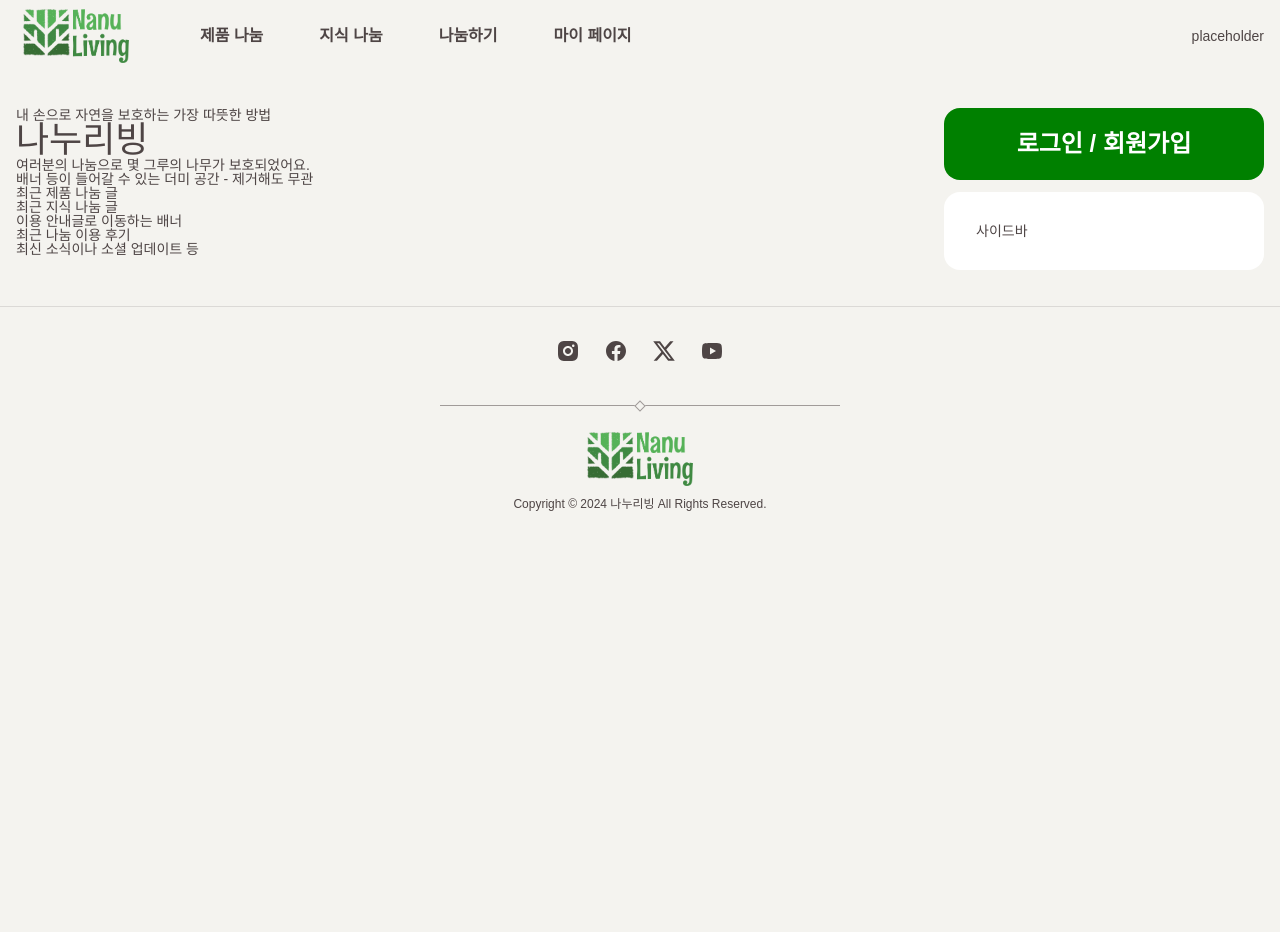
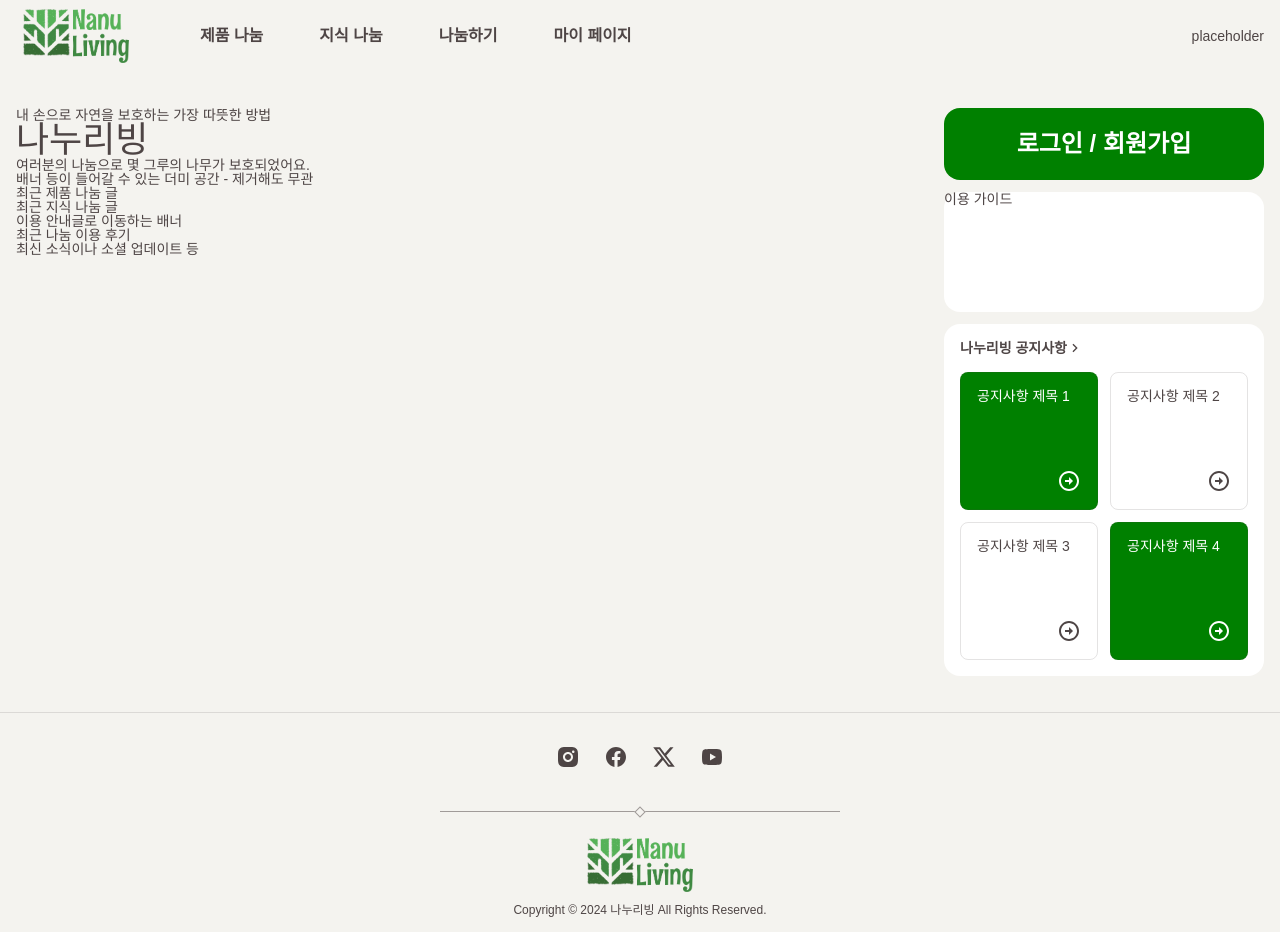
Before and after one commit to prgrms-fe-devcourse/NFE1_2_SharingLiving, a React (Vite) app in the folder shareliving-front/: page / in a window 1280 px wide. Before the commit the page ends 800 px from the top, so only its background shows below. Built offline with nearby package versions, Linux system fonts and the light colour scheme; a web font is replaced by a local one.

Commit message:
update: 레이아웃 중간 배포

```diff
--- a/shareliving-front/src/App.jsx
+++ b/shareliving-front/src/App.jsx
@@ -1,16 +1,13 @@
 import './assets/css/style.css';
-import Header from './components/Header';
-import Footer from './components/Footer';
+import Layout from './components/layouts/Layout';
 import LandingPage from './components/LandingPage';
 
 function App() {
   return (
     <>
-      <Header />
-
-      <LandingPage />
-
-      <Footer />
+      <Layout>
+        <LandingPage />
+      </Layout>
     </>
   );
 }
--- a/shareliving-front/src/assets/css/components/_MainSideBar.scss
+++ b/shareliving-front/src/assets/css/components/_MainSideBar.scss
@@ -5,6 +5,56 @@
     flex-flow: column nowrap;
     gap: .6rem;
     width: 16rem;
+}
+
+#sideBanner { // 사이드바 이용 안내 배너
+    height: 6rem;
+}
+
+#sideNews { // 사이드바 최신 공지사항
+
+}
+
+.sidebar-news-title {
+    display: flex;
+    align-items: center;
+    padding: .8rem;
+    font-weight: 900;
+
+    > .icons {
+        width: .8rem;
+    }
+}
+
+.sidebar-news-grid {
+    display: grid;
+    grid-template-columns: repeat(2, 1fr);
+    gap: .6rem;
+    padding-inline: .8rem;
+    padding-block-end: .8rem;
+}
+
+.sidebar-news-item {
+    padding: .8rem;
+    aspect-ratio: 1 / 1;
+    border: 1px solid rgb(var(--clr-text) / .15);
+    border-radius: .4rem;
+
+    &:nth-child(3n + 1) {
+        background-color: green; // 임시 배경색
+        color: rgb(var(--clr-min));
+    }
+
+    > a {
+        display: flex;
+        flex-flow: column nowrap;
+        justify-content: space-between;
+        height: 100%;
+    }
+
+    .icons {
+        margin-inline-start: auto;
+    }
 }
 
 @media screen and (max-width: 70rem) { // 1400px부터 사이드바 숨김 처리, 버튼 클릭시 사이드에서 나오도록 표시
--- a/shareliving-front/src/assets/css/layouts/_commons.scss
+++ b/shareliving-front/src/assets/css/layouts/_commons.scss
@@ -12,7 +12,6 @@
 }
 
 .rounded { // 둥근 테두리 컨테이너
-    padding: 1.6rem;
     border-radius: .8rem;
     background-color: rgb(var(--clr-min));
 }
@@ -45,6 +44,10 @@
 .icons { // svg 아이콘 사용시 이 클래스를 붙여야 함
     width: 1.2rem;
     aspect-ratio: 1 / 1;
+}
+
+#navBreadCrumbs {
+    margin-block-end: .6rem;
 }
 
 #customAlert {
--- a/shareliving-front/src/assets/css/style.css
+++ b/shareliving-front/src/assets/css/style.css
@@ -550,7 +550,6 @@ a:hover, a:focus, a:active {
 }
 
 .rounded {
-  padding: 1.6rem;
   border-radius: 0.8rem;
   background-color: rgb(var(--clr-min));
 }
@@ -581,6 +580,10 @@ a:hover, a:focus, a:active {
 .icons {
   width: 1.2rem;
   aspect-ratio: 1/1;
+}
+
+#navBreadCrumbs {
+  margin-block-end: 0.6rem;
 }
 
 #customAlert {
@@ -675,6 +678,17 @@ a:hover, a:focus, a:active {
 
 /* _mainPage.scss */
 /* _subPages.scss */
+#navBreadCrumbs {
+  display: flex;
+  align-items: center;
+  gap: 0.2rem;
+  padding: 0.4rem 0.8rem;
+}
+
+.breadcrumb-item {
+  padding: 0.4rem;
+}
+
 /* _subPages.scss */
 /* _footers.scss */
 #footPrimary {
@@ -723,6 +737,48 @@ a:hover, a:focus, a:active {
   width: 16rem;
 }
 
+#sideBanner {
+  height: 6rem;
+}
+
+.sidebar-news-title {
+  display: flex;
+  align-items: center;
+  padding: 0.8rem;
+  font-weight: 900;
+}
+.sidebar-news-title > .icons {
+  width: 0.8rem;
+}
+
+.sidebar-news-grid {
+  display: grid;
+  grid-template-columns: repeat(2, 1fr);
+  gap: 0.6rem;
+  padding-inline: 0.8rem;
+  padding-block-end: 0.8rem;
+}
+
+.sidebar-news-item {
+  padding: 0.8rem;
+  aspect-ratio: 1/1;
+  border: 1px solid rgb(var(--clr-text)/0.15);
+  border-radius: 0.4rem;
+}
+.sidebar-news-item:nth-child(3n+1) {
+  background-color: green;
+  color: rgb(var(--clr-min));
+}
+.sidebar-news-item > a {
+  display: flex;
+  flex-flow: column nowrap;
+  justify-content: space-between;
+  height: 100%;
+}
+.sidebar-news-item .icons {
+  margin-inline-start: auto;
+}
+
 @media screen and (max-width: 70rem) {
   #sideBarMain {
     display: none;
--- a/shareliving-front/src/components/AlterHeader.jsx
+++ b/shareliving-front/src/components/AlterHeader.jsx
@@ -1,6 +1,6 @@
 const AlterHeader = () => {
     return (
-        <header id="altHeader">
+        <header id="altHeader"> { /** 상하단으로 네비게이션 분리되는 두 번째 안 */ }
             <div>상단 요소 - 유저 컨트롤, 종합검색 등</div>
             <nav>로고, 네비게이션</nav>
         </header>
--- a/shareliving-front/src/components/BreadCrumbs.jsx
+++ b/shareliving-front/src/components/BreadCrumbs.jsx
@@ -1,7 +1,11 @@
-const BreadCrumbs = () => {
+const BreadCrumbs = ({ currentRoute }) => {
+    if (currentRoute === 'home') {
+        return null;
+    }
+
     return (
         <ul id="navBreadCrumbs" className="rounded">
-
+            <li className="breadcrumb-item">홈</li>
         </ul>
     );
 };
--- a/shareliving-front/src/components/LandingPage.jsx
+++ b/shareliving-front/src/components/LandingPage.jsx
@@ -1,9 +1,6 @@
-import MainSidebar from "./MainSidebar";
-
 const LandingPage = () => {
     return (
-        <main id="contentView" className="inner-wrapper">
-            <div id="mainContainer">
+        <>
             <section id="secHero">
                 <p>내 손으로 자연을 보호하는 가장 따뜻한 방법</p>
                 <h2>나누리빙</h2>
@@ -34,10 +31,7 @@ const LandingPage = () => {
             <section id="secNews">
                 최신 소식이나 소셜 업데이트 등
             </section>
-            </div>
-
-            <MainSidebar />
-        </main>
+        </>
     );
 };
 
--- a/shareliving-front/src/components/MainSidebar.jsx
+++ b/shareliving-front/src/components/MainSidebar.jsx
@@ -2,7 +2,7 @@ const SideBarContent = (isLogged) => { // 로그인 상태에 따른 사이드
     if (isLogged === true) {
         return (
             <div>
-                로그인 된 상태 - 나무 표시
+                로그인 된 상태 - 나무와 프로필 표시
             </div>
         );
     }
@@ -21,8 +21,58 @@ const MainSidebar = () => {
         <aside id="sideBarMain">
             <SideBarContent isLogged={ false } />
 
-            <div className="rounded">
-                사이드바
+            <div id="sideBanner" className="rounded">
+                이용 가이드
+            </div>
+
+            <div id="sideNews" className="rounded">
+                <div className="sidebar-news-title">
+                    <p>나누리빙 공지사항</p>
+
+                    <svg xmlns="http://www.w3.org/2000/svg" className="icons" viewBox="0 0 24 24" fill="currentColor"><path d="M13.1717 12.0007L8.22192 7.05093L9.63614 5.63672L16.0001 12.0007L9.63614 18.3646L8.22192 16.9504L13.1717 12.0007Z"></path></svg>
+                </div>
+
+                <ul className="sidebar-news-grid">
+                    <li className="sidebar-news-item">
+                        <a>
+                            <h6>공지사항 제목 1</h6>
+
+                            <div>
+                                <svg xmlns="http://www.w3.org/2000/svg" className="icons" viewBox="0 0 24 24" fill="currentColor"><path d="M12 11V8L16 12L12 16V13H8V11H12ZM12 2C17.52 2 22 6.48 22 12C22 17.52 17.52 22 12 22C6.48 22 2 17.52 2 12C2 6.48 6.48 2 12 2ZM12 20C16.42 20 20 16.42 20 12C20 7.58 16.42 4 12 4C7.58 4 4 7.58 4 12C4 16.42 7.58 20 12 20Z"></path></svg>
+                            </div>
+                        </a>
+                    </li>
+
+                    <li className="sidebar-news-item">
+                        <a>
+                            <h6>공지사항 제목 2</h6>
+
+                            <div>
+                                <svg xmlns="http://www.w3.org/2000/svg" className="icons" viewBox="0 0 24 24" fill="currentColor"><path d="M12 11V8L16 12L12 16V13H8V11H12ZM12 2C17.52 2 22 6.48 22 12C22 17.52 17.52 22 12 22C6.48 22 2 17.52 2 12C2 6.48 6.48 2 12 2ZM12 20C16.42 20 20 16.42 20 12C20 7.58 16.42 4 12 4C7.58 4 4 7.58 4 12C4 16.42 7.58 20 12 20Z"></path></svg>
+                            </div>
+                        </a>
+                    </li>
+
+                    <li className="sidebar-news-item">
+                        <a>
+                            <h6>공지사항 제목 3</h6>
+
+                            <div>
+                                <svg xmlns="http://www.w3.org/2000/svg" className="icons" viewBox="0 0 24 24" fill="currentColor"><path d="M12 11V8L16 12L12 16V13H8V11H12ZM12 2C17.52 2 22 6.48 22 12C22 17.52 17.52 22 12 22C6.48 22 2 17.52 2 12C2 6.48 6.48 2 12 2ZM12 20C16.42 20 20 16.42 20 12C20 7.58 16.42 4 12 4C7.58 4 4 7.58 4 12C4 16.42 7.58 20 12 20Z"></path></svg>
+                            </div>
+                        </a>
+                    </li>
+
+                    <li className="sidebar-news-item">
+                        <a>
+                            <h6>공지사항 제목 4</h6>
+
+                            <div>
+                                <svg xmlns="http://www.w3.org/2000/svg" className="icons" viewBox="0 0 24 24" fill="currentColor"><path d="M12 11V8L16 12L12 16V13H8V11H12ZM12 2C17.52 2 22 6.48 22 12C22 17.52 17.52 22 12 22C6.48 22 2 17.52 2 12C2 6.48 6.48 2 12 2ZM12 20C16.42 20 20 16.42 20 12C20 7.58 16.42 4 12 4C7.58 4 4 7.58 4 12C4 16.42 7.58 20 12 20Z"></path></svg>
+                            </div>
+                        </a>
+                    </li>
+                </ul>
             </div>
         </aside>
     );
--- a/shareliving-front/src/components/layouts/Layout.jsx
+++ b/shareliving-front/src/components/layouts/Layout.jsx
@@ -1,8 +1,25 @@
-const Layout = () => {
+import Header from '../Header';
+import Footer from '../Footer';
+import MainSidebar from '../MainSidebar';
+import BreadCrumbs from '../BreadCrumbs';
+
+const Layout = ({ children }) => {
     return (
-        <div>
+        <>
+            <Header />
 
-        </div>
+            <main id="contentView" className="inner-wrapper">
+                <div id="mainContainer">
+                    <BreadCrumbs currentRoute={ 'home' } />
+
+                    { children /** 이후 이 부분에 라우터 뷰 설정 */}
+                </div>
+
+                <MainSidebar />
+            </main>
+
+            <Footer />
+        </>
     );
 };
 
```
Also changed, not shown: shareliving-front/src/assets/css/layouts/_subPages.scss (+9 -0 lines), shareliving-front/src/components/UserControlls.jsx (added, +12 -0 lines). Lines whose indentation alone changed are shown as unchanged.
